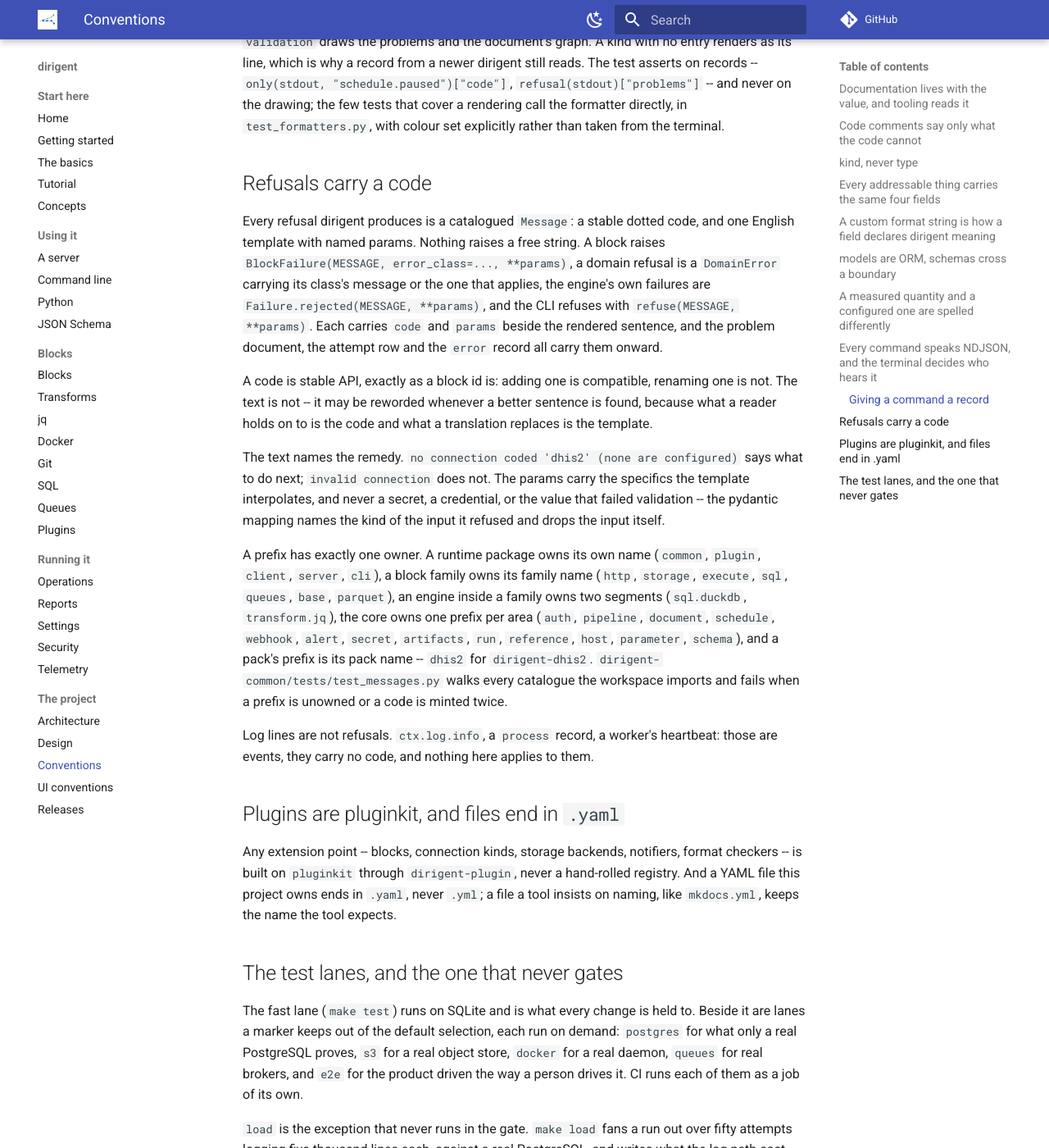
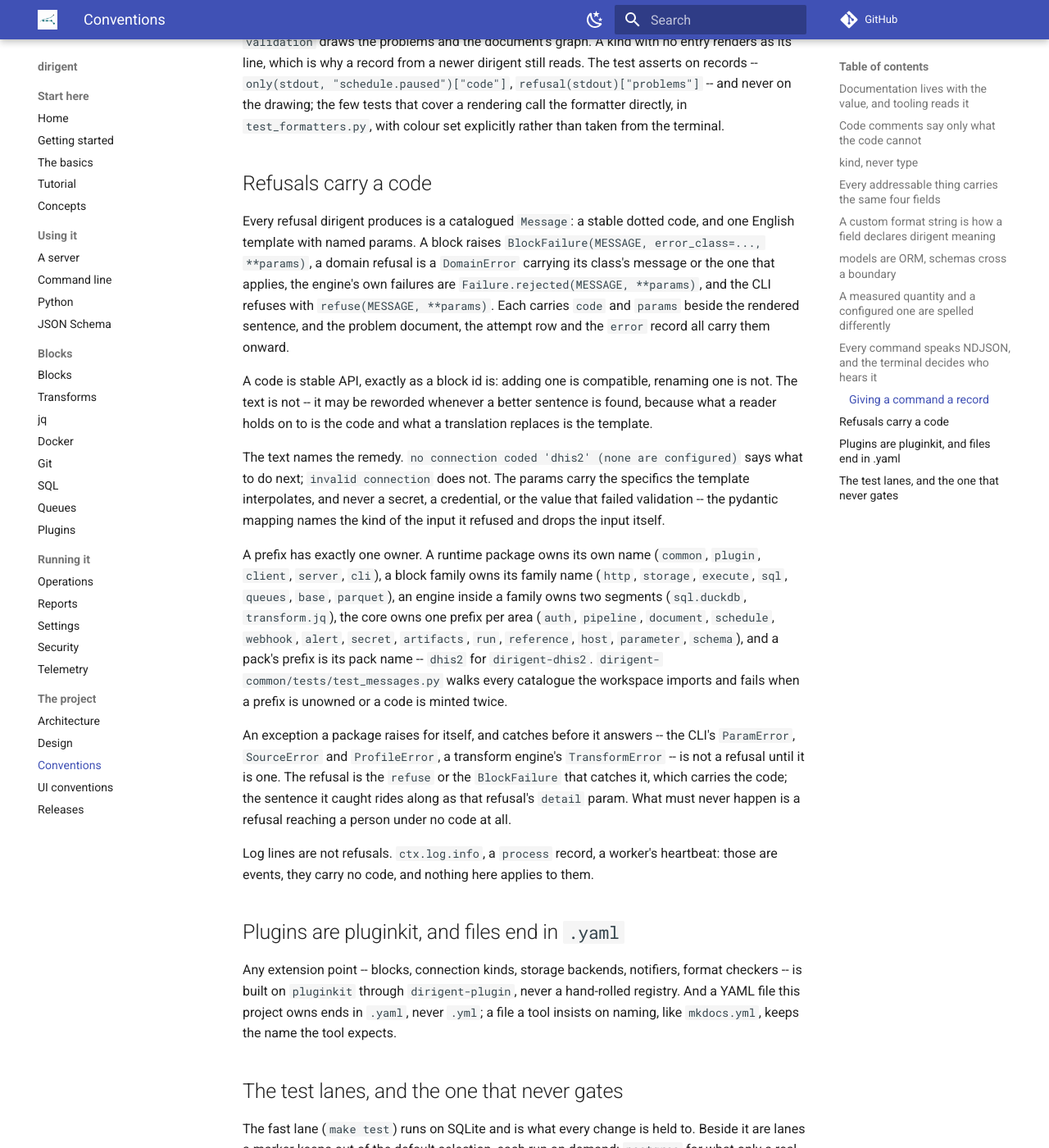
Before and after one commit to winterop-com/dirigent, an MkDocs documentation site: the page built from docs/conventions.md, in a window 1280 px wide and 1400 px high, scrolled down 3541 px. Shown: the whole window at 82% size. Built offline with MkDocs 1.6.1 and Material for MkDocs 9.7.7, drawn with Linux system fonts in a browser that asks for light colours; comment, search, counter and statistics services are not loaded.

Commit message:
docs(conventions): say precisely which exceptions are refusals and which are not

```diff
--- a/docs/conventions.md
+++ b/docs/conventions.md
@@ -143,7 +143,7 @@ drawing; the few tests that cover a rendering call the formatter directly, in
 ## Refusals carry a code
 
 Every refusal dirigent produces is a catalogued `Message`: a stable dotted code, and one
-English template with named params. Nothing raises a free string. A block raises
+English template with named params. A block raises
 `BlockFailure(MESSAGE, error_class=..., **params)`, a domain refusal is a `DomainError`
 carrying its class's message or the one that applies, the engine's own failures are
 `Failure.rejected(MESSAGE, **params)`, and the CLI refuses with `refuse(MESSAGE, **params)`.
@@ -168,6 +168,12 @@ A prefix has exactly one owner. A runtime package owns its own name (`common`, `
 `dirigent-dhis2`. `dirigent-common/tests/test_messages.py` walks every catalogue the
 workspace imports and fails when a prefix is unowned or a code is minted twice.
 
+An exception a package raises for itself, and catches before it answers -- the CLI's
+`ParamError`, `SourceError` and `ProfileError`, a transform engine's `TransformError` -- is
+not a refusal until it is one. The refusal is the `refuse` or the `BlockFailure` that catches
+it, which carries the code; the sentence it caught rides along as that refusal's `detail`
+param. What must never happen is a refusal reaching a person under no code at all.
+
 Log lines are not refusals. `ctx.log.info`, a `process` record, a worker's heartbeat: those
 are events, they carry no code, and nothing here applies to them.
 
```
